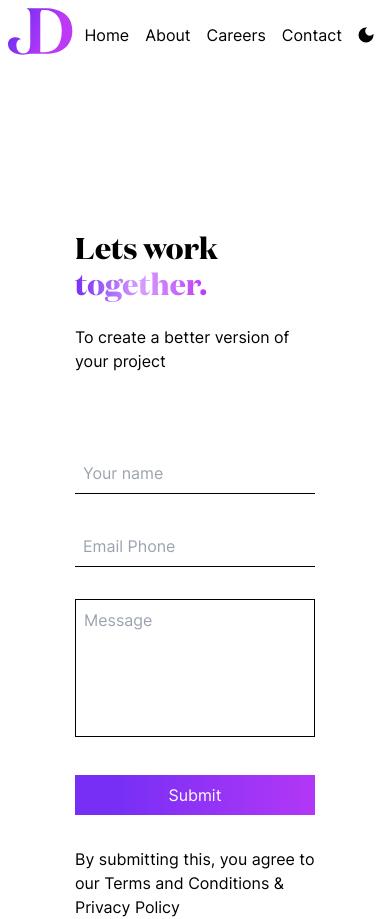
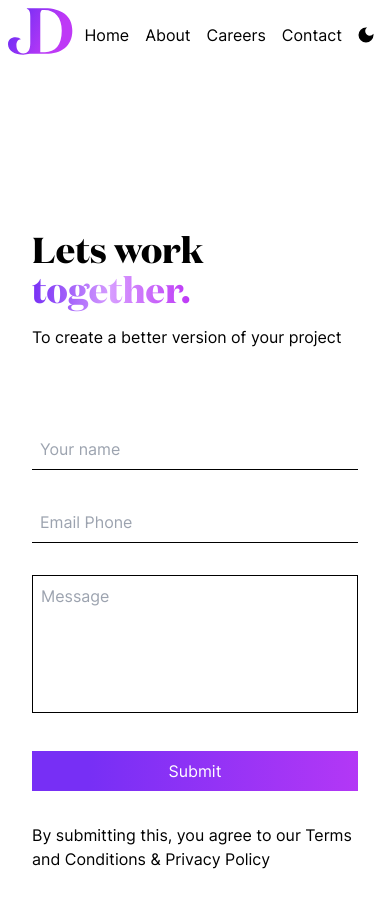
Before and after one commit to bhatshakran/designagency, a Next.js app: page /contact in a window 390 px wide. Built offline with nearby package versions, Linux system fonts and the light colour scheme.

Commit message:
Fixed contact section responsiveness and sizing

```diff
--- a/components/homeNav.tsx
+++ b/components/homeNav.tsx
@@ -3,6 +3,7 @@ import Image from 'next/image';
 import React from 'react';
 import Container from './container';
 import { MdDarkMode, MdOutlineLightMode } from 'react-icons/md';
+import Link from 'next/link';
 
 const HomeNav = () => {
   const { theme, setTheme } = useTheme();
@@ -22,10 +23,18 @@ const HomeNav = () => {
 
         <div>
           <ul className='list-none flex'>
-            <li className='mx-2'>Home</li>
-            <li className='mx-2'>About</li>
-            <li className='mx-2'>Careers</li>
-            <li className='mx-2'>Contact</li>
+            <li className='mx-2'>
+              <Link href='/'> Home</Link>
+            </li>
+            <li className='mx-2'>
+              <Link href='/about'> About</Link>
+            </li>
+            <li className='mx-2'>
+              <Link href='/careers'> Careers</Link>
+            </li>
+            <li className='mx-2'>
+              <Link href='/contact'> Contact</Link>
+            </li>
             <li className='mx-2 flex items-center'>
               <button
                 className=' focus:outline-none outline-none'
--- a/pages/about.tsx
+++ b/pages/about.tsx
@@ -13,7 +13,7 @@ const About = () => {
               <span className='text-4xl sm:text-5xl font-domaine md:text-7xl'>
                 Get to know us
               </span>
-              <p className='text-xs  sm:text-md w-48 sm:max-w-sm mt-6 md:max-w-xl'>
+              <p className='text-sm  sm:text-lg w-56 sm:max-w-lg sm:w-auto mt-6 md:max-w-xl'>
                 We focus our efforts on creating solutions to discuss each one
                 bringing you a step closer to the optimal version.
               </p>
--- a/pages/contact.tsx
+++ b/pages/contact.tsx
@@ -4,31 +4,36 @@ import Container from '../components/container';
 const Contact = () => {
   return (
     <Container justify='justify-center'>
-      <div className='mt-40'>
-        <div className='flex flex-col md:flex-row items-center md:items-baseline gap-20 '>
-          <div className='w-60'>
-            <h1 className='text-3xl sm:text-4xl font-domaine '>
+      <div className='mt-40 px-8 mb-12'>
+        <div className='flex flex-col md:flex-row items-start md:items-baseline gap-20 '>
+          <div className=' w-auto md:w-68'>
+            <h1 className='text-4xl sm:text-5xl font-domaine '>
               Lets work <span>together.</span>
             </h1>
-            <p className='mt-6'>To create a better version of your project</p>
+            <p className='mt-4 md:mt-6'>
+              To create a better version of your project
+            </p>
           </div>
           <div>
-            <form action='/' className='flex flex-col items-center mx-0 gap-8'>
-              <div className='w-60 md:w-96'>
+            <form
+              action='/'
+              className='flex flex-col items-start mx-0 gap-8 w-full'
+            >
+              <div className='w-full  md:w-96'>
                 <input
                   type='text'
                   placeholder='Your name'
                   className=' border-b w-full border-black p-2 outline-none focus:border-purple-600 focus:border-b-2'
                 />
               </div>
-              <div className='w-60 md:w-96'>
+              <div className='w-full  md:w-96'>
                 <input
                   type='text'
                   placeholder='Email Phone'
                   className='border-b w-full border-black p-2 outline-none focus:border-purple-600 focus:border-b-2'
                 />
               </div>
-              <div className=' w-60 md:w-96'>
+              <div className='w-full   md:w-96'>
                 <textarea
                   py-2
                   name='msg'
@@ -40,13 +45,13 @@ const Contact = () => {
                 />
               </div>
 
-              <div className='w-60 md:w-96'>
+              <div className='w-full  md:w-96'>
                 <button className='btn' type='submit'>
                   Submit
                 </button>
               </div>
 
-              <div className='w-60 md:w-96'>
+              <div className='w-full  md:w-96'>
                 <p>
                   By submitting this, you agree to our Terms and Conditions &
                   Privacy Policy
```
